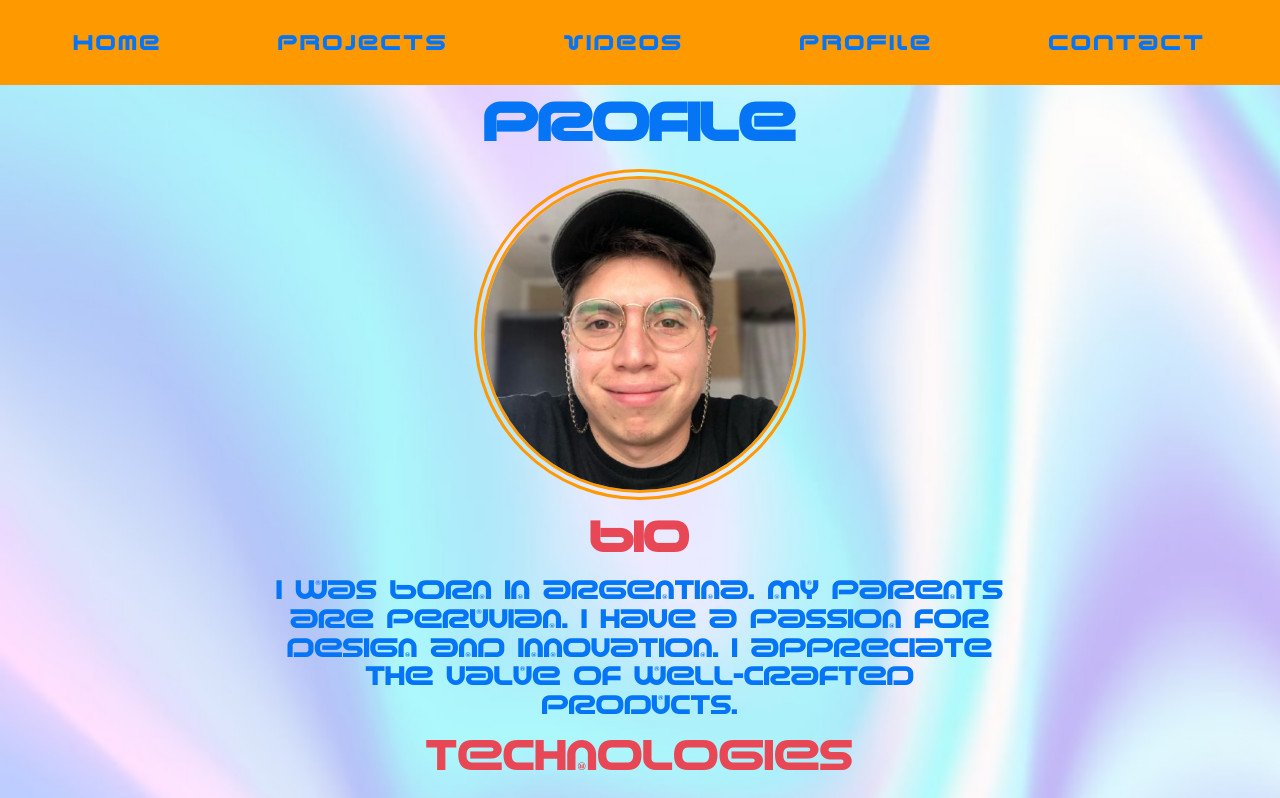
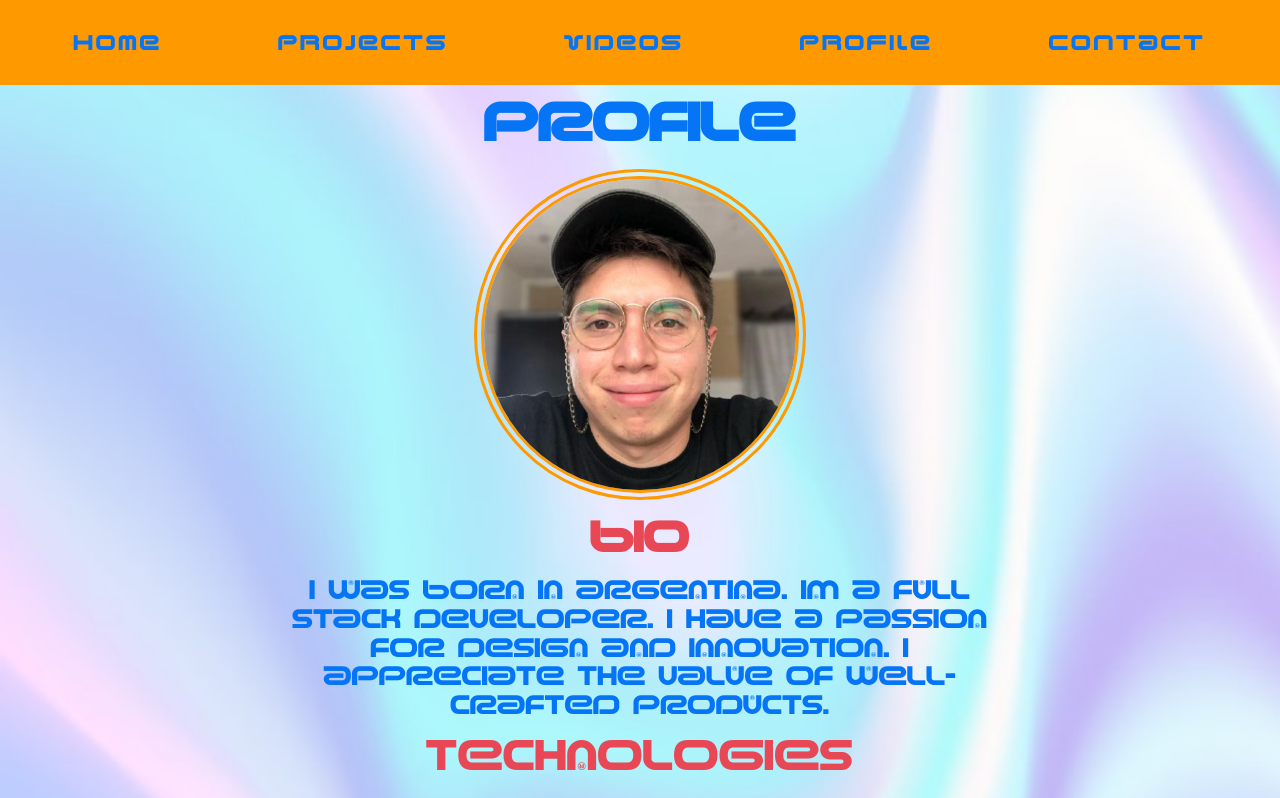
Before and after one commit to pibelanzallamas/brandon-portfolio, a React (Create React App) app: page /profile in a window 1280 px wide. Shown: the top 798 px of the page. Built offline with nearby package versions, Linux system fonts and the light colour scheme.

Commit message:
updating bio

```diff
--- a/src/components/Profile.jsx
+++ b/src/components/Profile.jsx
@@ -18,15 +18,15 @@ function Profile() {
         <p className="profile-description top">
           {esp ? (
             <>
-              Nací en Argentina. Mis padres son peruanos. Tengo una pasión por
-              el diseño y la innovación. Aprecio el valor de productos bien
+              Nací en Argentina. Soy un full stack developer. Tengo una pasión
+              por el diseño y la innovación. Aprecio el valor de productos bien
               elaborados.
             </>
           ) : (
             <>
-              I was born in Argentina. My parents are peruvian. I have a passion
-              for design and innovation. I appreciate the value of well-crafted
-              products.
+              I was born in Argentina. Im a full stack developer. I have a
+              passion for design and innovation. I appreciate the value of
+              well-crafted products.
             </>
           )}
         </p>
```
